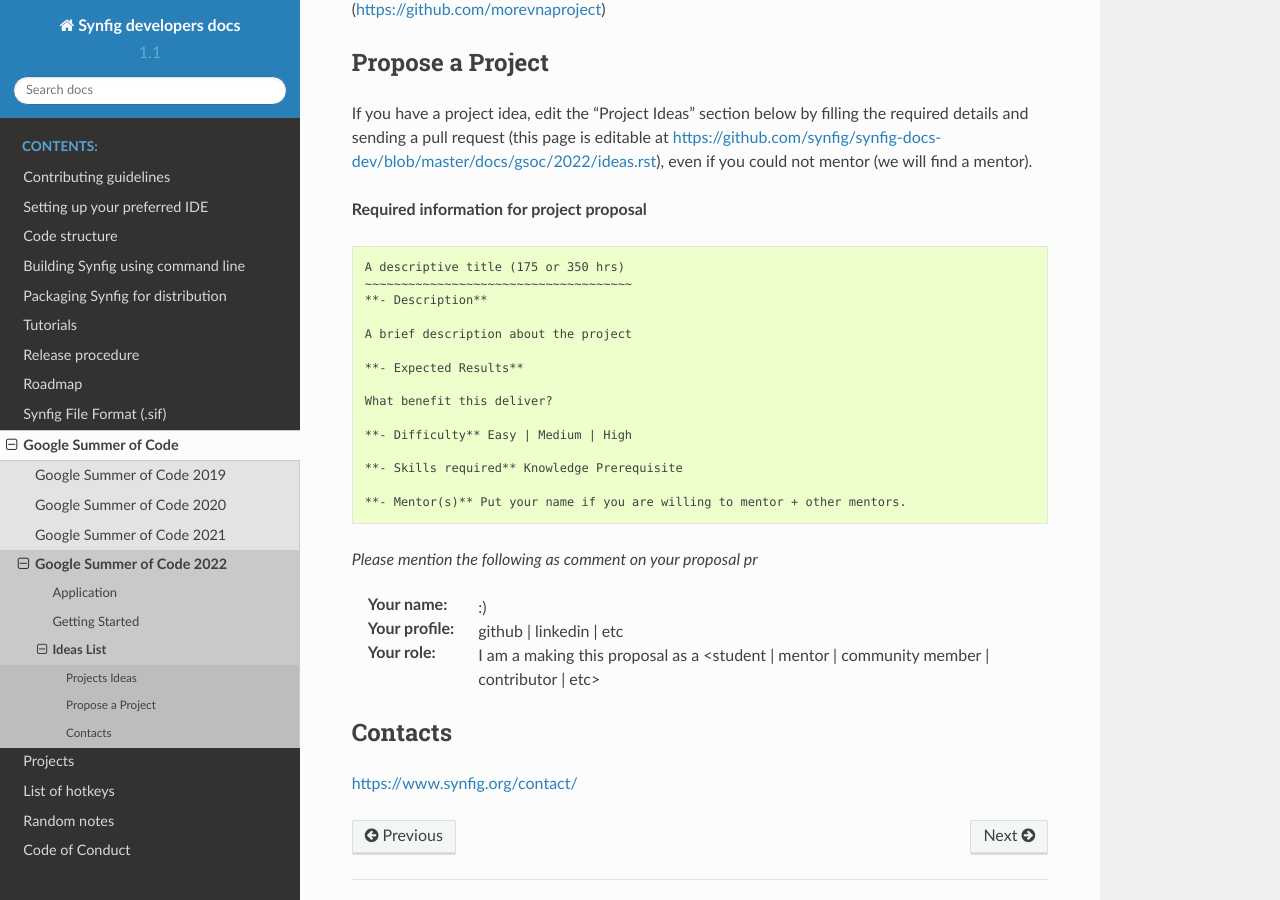
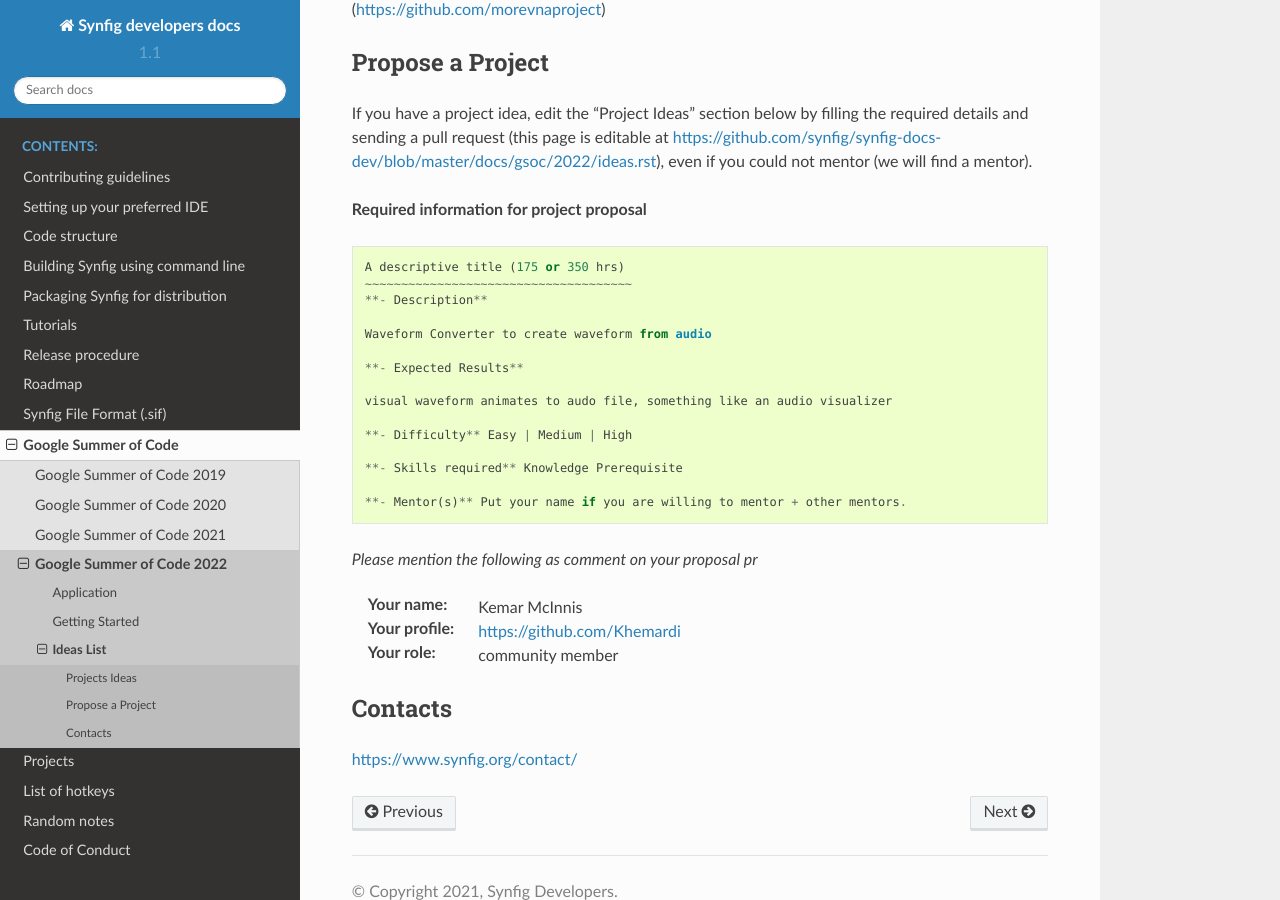
Before and after one commit to synfig/synfig-docs-dev, a Sphinx documentation site: the page built from docs/gsoc/2022/ideas.rst, in a window 1280 px wide and 900 px high, scrolled down 3012 px. Built offline with Sphinx 7.4.7 and the Read the Docs theme 2.0.0, drawn with Linux system fonts in a browser that asks for light colours.

Commit message:
Update ideas.rst

```diff
--- a/docs/gsoc/2022/ideas.rst
+++ b/docs/gsoc/2022/ideas.rst
@@ -129,11 +129,11 @@
     ~~~~~~~~~~~~~~~~~~~~~~~~~~~~~~~~~~~~~
     **- Description**
 
-    A brief description about the project
+    Waveform Converter to create waveform from audio
 
     **- Expected Results**
 
-    What benefit this deliver?
+    visual waveform animates to audo file, something like an audio visualizer
 
     **- Difficulty** Easy | Medium | High
 
@@ -143,9 +143,9 @@
 
 *Please mention the following as comment on your proposal pr*
 
-:Your name: :)
-:Your profile: github | linkedin | etc
-:Your role: I am a making this proposal as a <student | mentor | community member | contributor | etc>
+:Your name: Kemar McInnis
+:Your profile: https://github.com/Khemardi
+:Your role: community member
 
 Contacts
 --------
```
